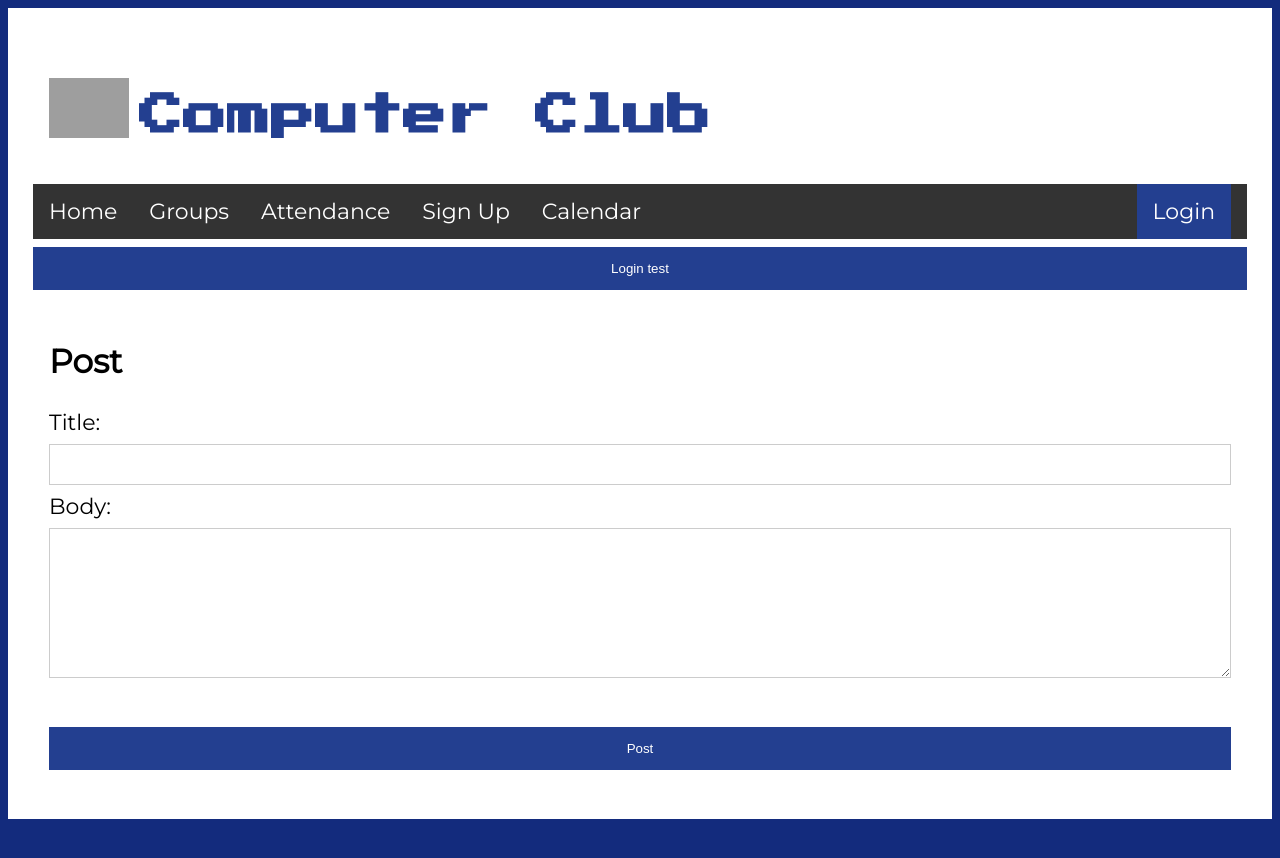
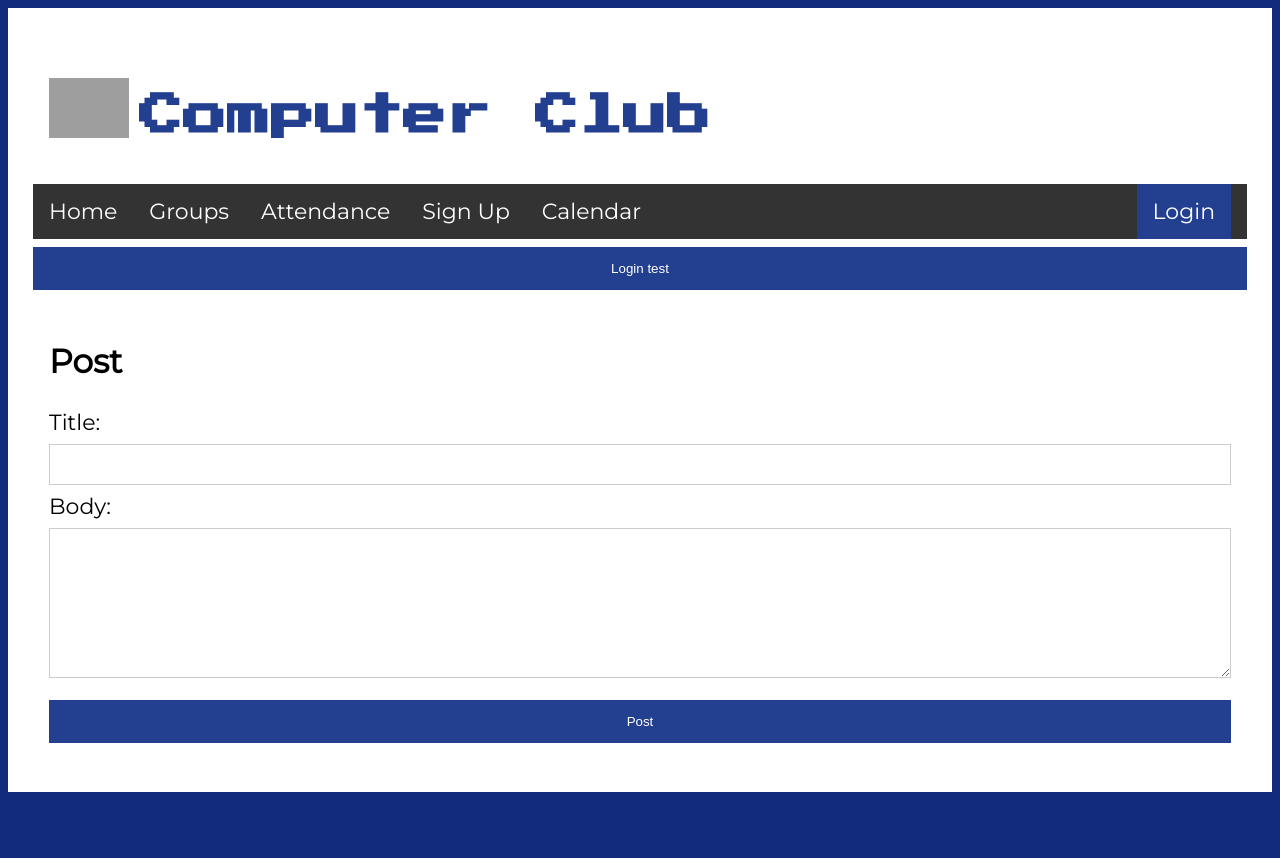
Before and after one commit to Redstone-2/CITComputerClub2, a Jekyll site: the page built from post.html, in a window 1280 px wide. Shown: the top 858 px of the page. Built offline with Jekyll 4.4.1, drawn with Linux system fonts in a browser that asks for light colours; nearby versions of some CDN libraries; the repository's description, which GitHub fills in, is left out; grey boxes are pictures that could not be loaded.

Commit message:
Update post.html

```diff
--- a/post.html
+++ b/post.html
@@ -26,6 +26,6 @@ permalink: //post
 <p4>Title:</p4>
   <input type="text" id="post-title"><br>
 <p4>Body:</p4><br>
-<textarea id="post-body"></textarea><br><br>
+<textarea id="post-body"></textarea><br>
 <button type="button" id="post">Post</button>
 </form>
```
